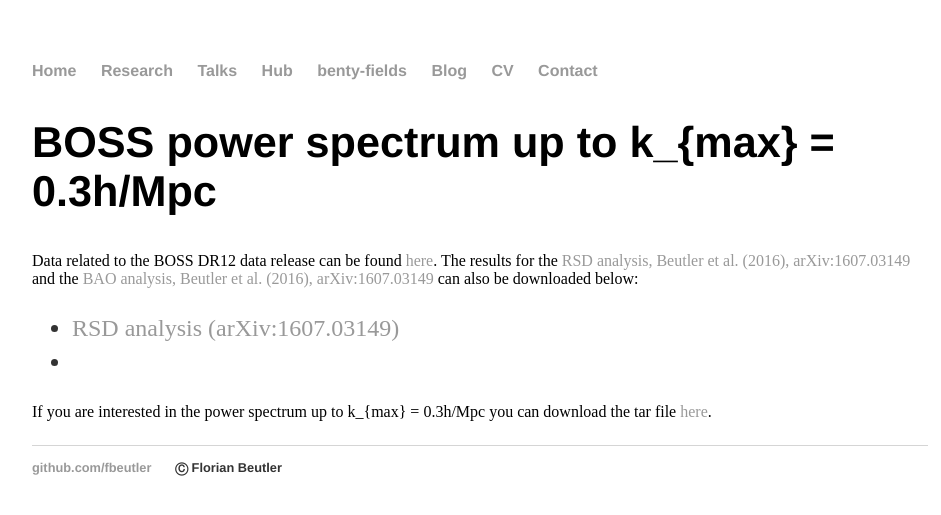
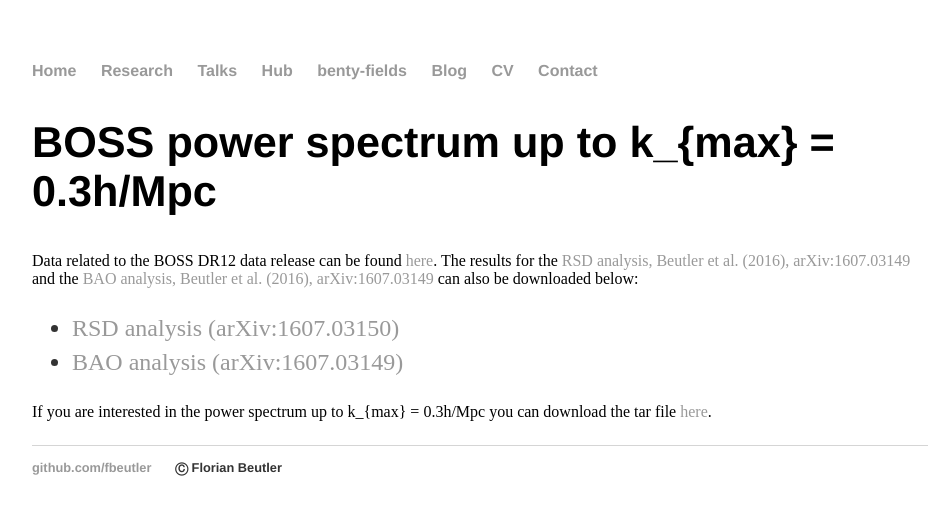
Before and after one commit to fbeutler/fbeutler.github.io, a Jekyll site: the page built from hub/hub.html, in a window 1280 px wide. Shown: the top 515 px of the page, without its empty margins (160-1101 px from the left). Built offline with Jekyll 4.4.1, drawn with Linux system fonts in a browser that asks for light colours.

Commit message:
Update hub.html

```diff
--- a/hub/hub.html
+++ b/hub/hub.html
@@ -11,10 +11,10 @@
     RSD analysis, Beutler et al. (2016), arXiv:1607.03149</a> and the <a href="https://arxiv.org/pdf/1607.03149v1.pdf" target="_blank">
     BAO analysis, Beutler et al. (2016), arXiv:1607.03149</a> can also be downloaded below:
     <ul>
-       <li><a href=>RSD analysis (arXiv:1607.03149)</a></li>
-       <li></li>
+       <li><a href='/static/Beutler_etal_DR12COMBINED_fullshape_powspec.tar.gz' target="_blank">RSD analysis (arXiv:1607.03150)</a></li>
+       <li><a href='/static/Beutler_etal_DR12COMBINED_BAO_powspec.tar.gz' target="_blank">BAO analysis (arXiv:1607.03149)</a></li>
     </ul>
-   If you are interested in the
+    If you are interested in the
     power spectrum up to k_{max} = 0.3h/Mpc you can download the tar file
     <a href="/statis/Beutler_et_al_2016_1607_03149_power_spectrum_kmax_0_3.tar.gz" download>here</a>.
   </p>
```
